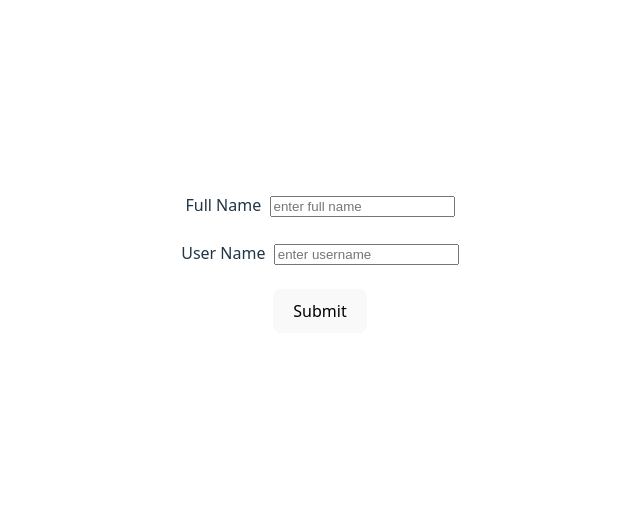
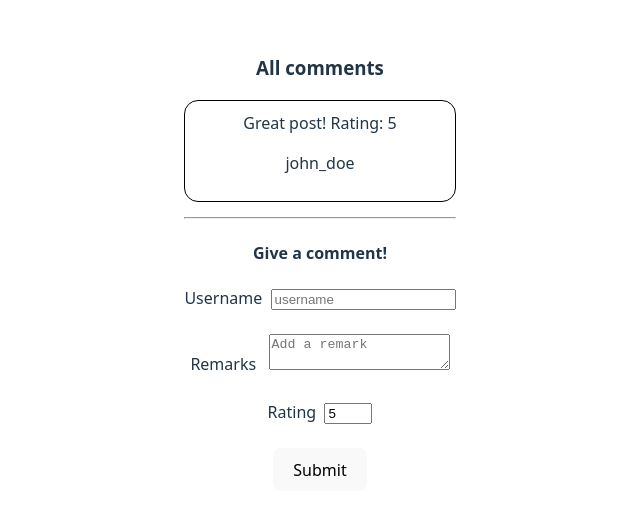
Before and after one commit to Anvesh-999/fullstack-dev-playground, a React (Vite) app in the folder forms-react/: page / in a window 1280 px wide. Shown: the part 137-652 px from the top of the page, without its empty margins (320-960 px from the left). Built offline with nearby package versions, Linux system fonts and the light colour scheme.

Commit message:
comments

```diff
--- a/forms-react/src/App.jsx
+++ b/forms-react/src/App.jsx
@@ -3,11 +3,13 @@ import reactLogo from './assets/react.svg'
 import viteLogo from '/vite.svg'
 import './App.css'
 import Form from './Form.jsx'
+import CommentForm from './CommentForm.jsx'
+import Comment from './Comment.jsx'
 
 function App() {
   return (
     <>
-     <Form/>
+     <Comment/>
     </>
   )
 }
```
